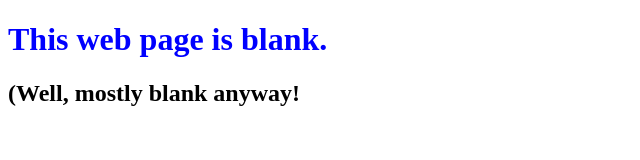
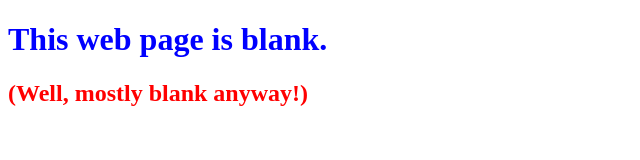
Before and after one commit to tyroneb97/0main_openSAP_repo, a plain HTML site: page index.html in a window 1280 px wide. Shown: the whole page, without its empty margins (0-640 px from the left). Drawn offline with Linux system fonts and the light colour scheme.

Commit message:
Changed 2nd header color to red.

```diff
--- a/index.html
+++ b/index.html
@@ -6,6 +6,6 @@
 	</head>
 	<body>
 		<h1 style = "color: Blue">This web page is blank.</h1>
-		<h2>(Well, mostly blank anyway!</h2>
+		<h2 style = "color: Red">(Well, mostly blank anyway!)</h2>
 	</body>
 </html>
```
